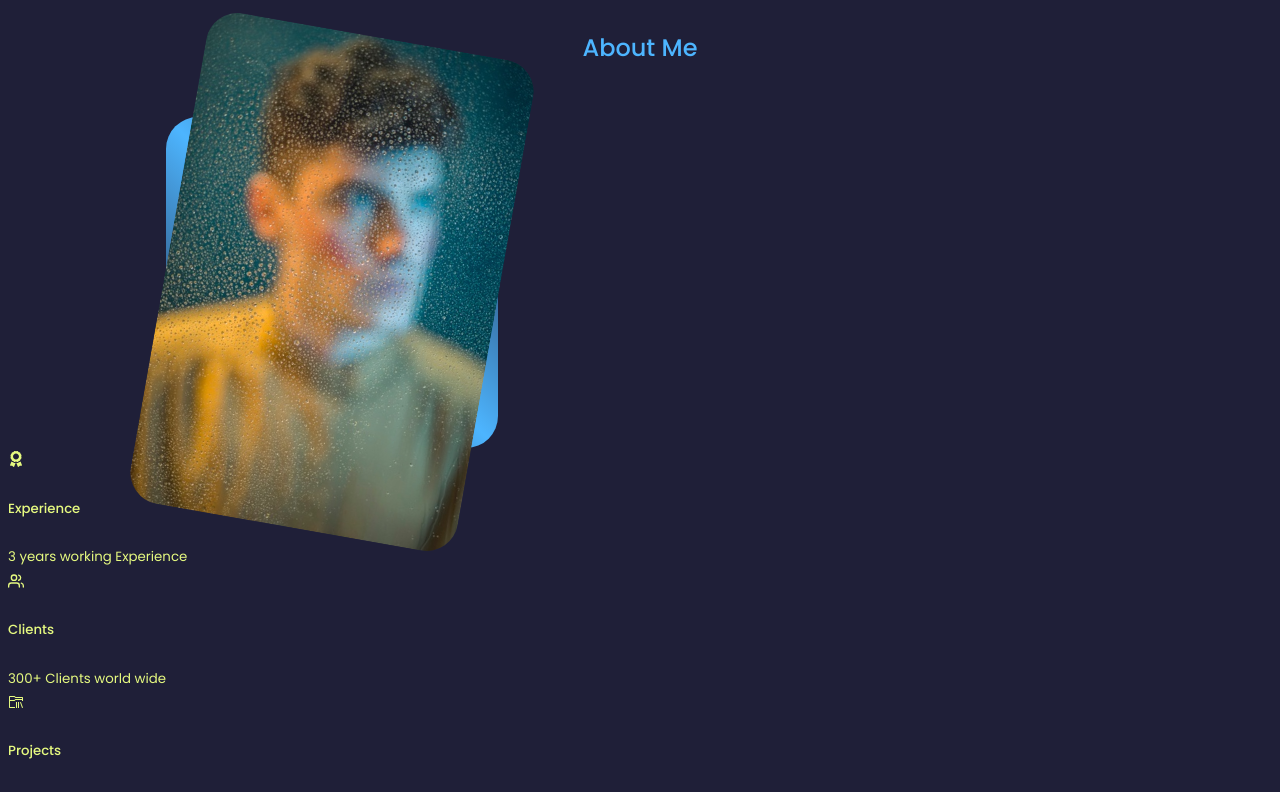
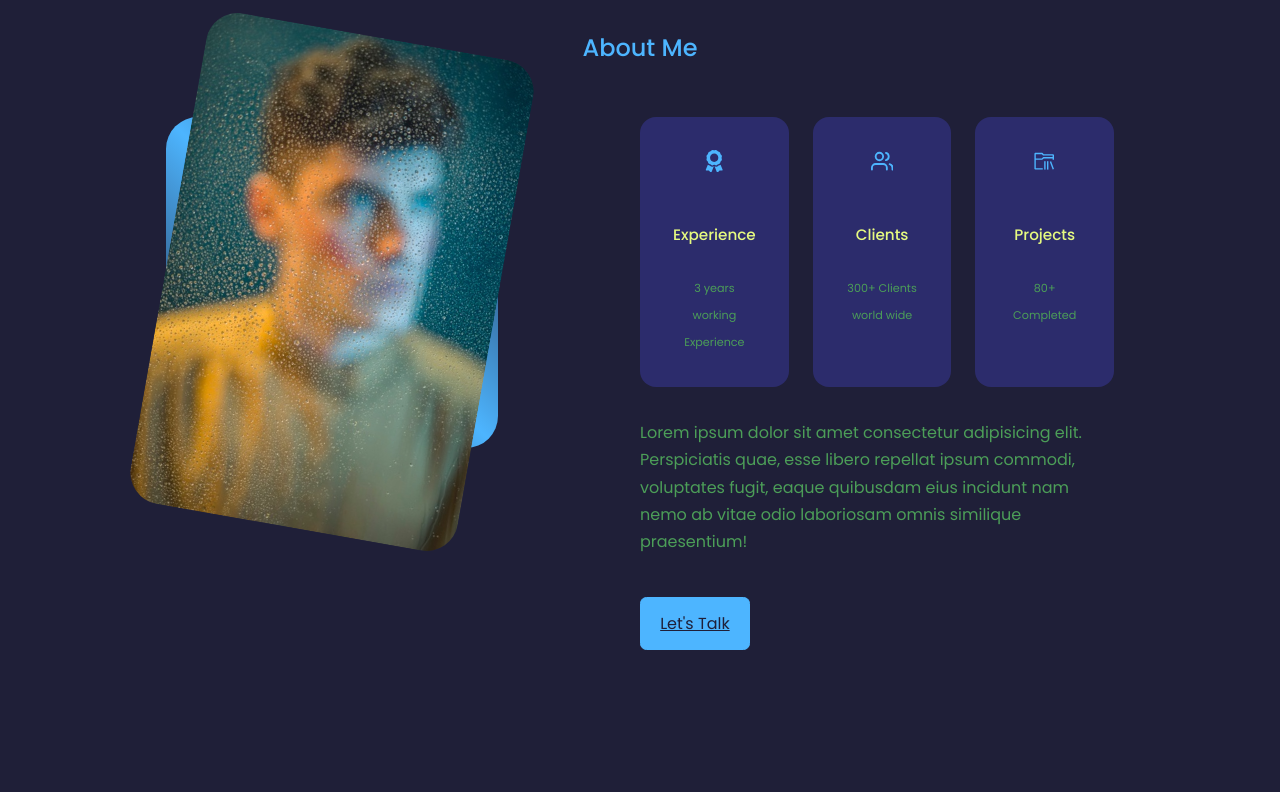
Before and after one commit to akshaykudale911/AkshayKudaleReactJs, a React (Create React App) app: page / in a window 1280 px wide. Shown: the part 1065-1857 px from the top of the page. Built offline with nearby package versions, Linux system fonts and the light colour scheme.

Commit message:
About 3 cards css changes

```diff
--- a/src/component/about/about.css
+++ b/src/component/about/about.css
@@ -16,7 +16,8 @@
     display: grid;
     place-items: center;
 }
-.about_me-image{
+
+.about_me-image {
     border-radius: 2rem;
     overflow: hidden;
     transform: rotate(10deg);
@@ -25,3 +26,44 @@
 .about_me-image:hover{
     transform: rotate(0deg);
 }
+
+.about_cards {
+    display: grid;
+    grid-template-columns: repeat(3, 1fr);
+    gap: 1.5rem;
+}
+
+.about_card {
+    background: var(--color-bg-variant);
+    border: 1px solid transparent;
+    border-radius: 1rem;
+    padding: 2rem;
+    text-align: center;
+    transition: var(--transition);
+}
+
+.about_card:hover{
+    background: transparent;
+    border-color: var(--color-primary-variant);
+    cursor: default;
+}
+
+.about_icon {
+    color: var(--color-primary);
+    font-size: 1.4rem;
+    margin-bottom: 1rem;
+}
+
+.about_card h5 {
+    font-size: 0.95rem;
+}
+
+.about_card small {
+    font-size: 0.7rem;
+    color: var(--color-light);
+}
+
+.about_content p {
+    margin: 2rem 0 2.6rem;
+    color: var(--color-light);
+}
--- a/src/component/about/about.jsx
+++ b/src/component/about/about.jsx
@@ -17,9 +17,9 @@ const about = () => {
             <img src={ME} alt='About Image'/>
             </div>
             </div>
-      </div>
+
             <div className="about_content">
-        <div className="about-cards">
+        <div className="about_cards">
           <article className='about_card'>
             <FaAward className='about_icon'/>
             <h5>Experience</h5>
@@ -41,9 +41,8 @@ const about = () => {
         <p>
           Lorem ipsum dolor sit amet consectetur adipisicing elit. Perspiciatis quae, esse libero repellat ipsum commodi, voluptates fugit, eaque quibusdam eius incidunt nam nemo ab vitae odio laboriosam omnis similique praesentium!
         </p>
-        <a href='#contact' className='btn btn-primary'>Let's Talk</a>
+        <a href='#contact' className='btn btn-primary'>Let's Talk</a></div>
         </div>
-
     </section>
   )
 }
```
Lines whose indentation alone changed are shown as unchanged.
